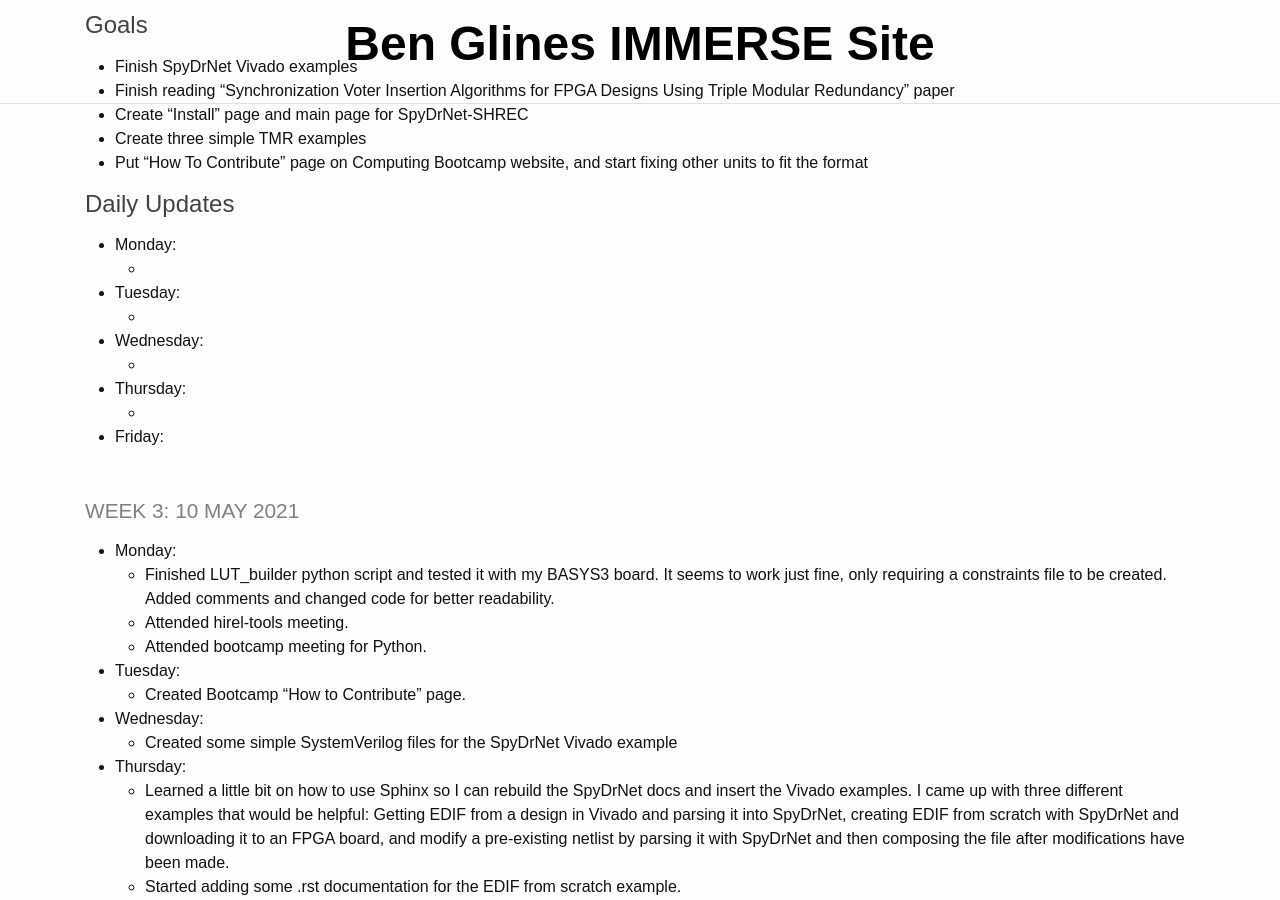
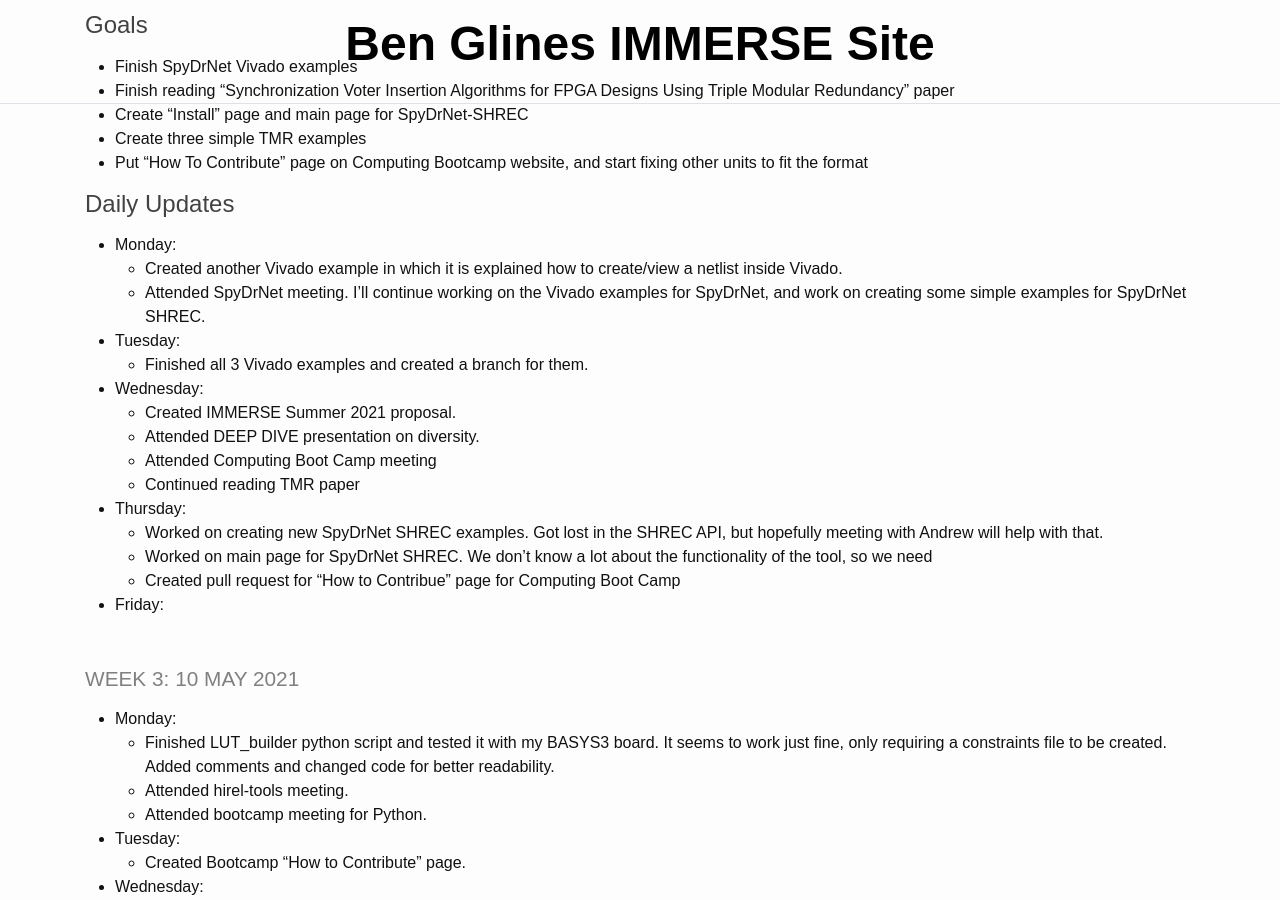
Before and after one commit to benglines/immerse, a Jekyll site: the page built from _pages/log.md, in a window 1280 px wide and 900 px high, scrolled down 613 px. Built offline with Jekyll 4.4.1, drawn with Linux system fonts in a browser that asks for light colours.

Commit message:
Daily Update

```diff
--- a/_pages/log.md
+++ b/_pages/log.md
@@ -31,13 +31,19 @@ title: IMMERSE Log
 #### Daily Updates
 
 * **Monday**:
-  *
+  * Created another Vivado example in which it is explained how to create/view a netlist inside Vivado.
+  * Attended SpyDrNet meeting. I'll continue working on the Vivado examples for SpyDrNet, and work on creating some simple examples for SpyDrNet SHREC.
 * **Tuesday**:
-  *
+  * Finished all 3 Vivado examples and created a branch for them.
 * **Wednesday**:
-  *
+  * Created IMMERSE Summer 2021 proposal.
+  * Attended DEEP DIVE presentation on diversity.
+  * Attended Computing Boot Camp meeting
+  * Continued reading TMR paper
 * **Thursday**:
-  *
+  * Worked on creating new SpyDrNet SHREC examples. Got lost in the SHREC API, but hopefully meeting with Andrew will help with that.
+  * Worked on main page for SpyDrNet SHREC. We don't know a lot about the functionality of the tool, so we need
+  * Created pull request for "How to Contribue" page for Computing Boot Camp
 * **Friday**:
 
 ### Week 3: 10 MAY 2021
```
Also changed, not shown: _pages/todo.md (+2 -1 lines).
